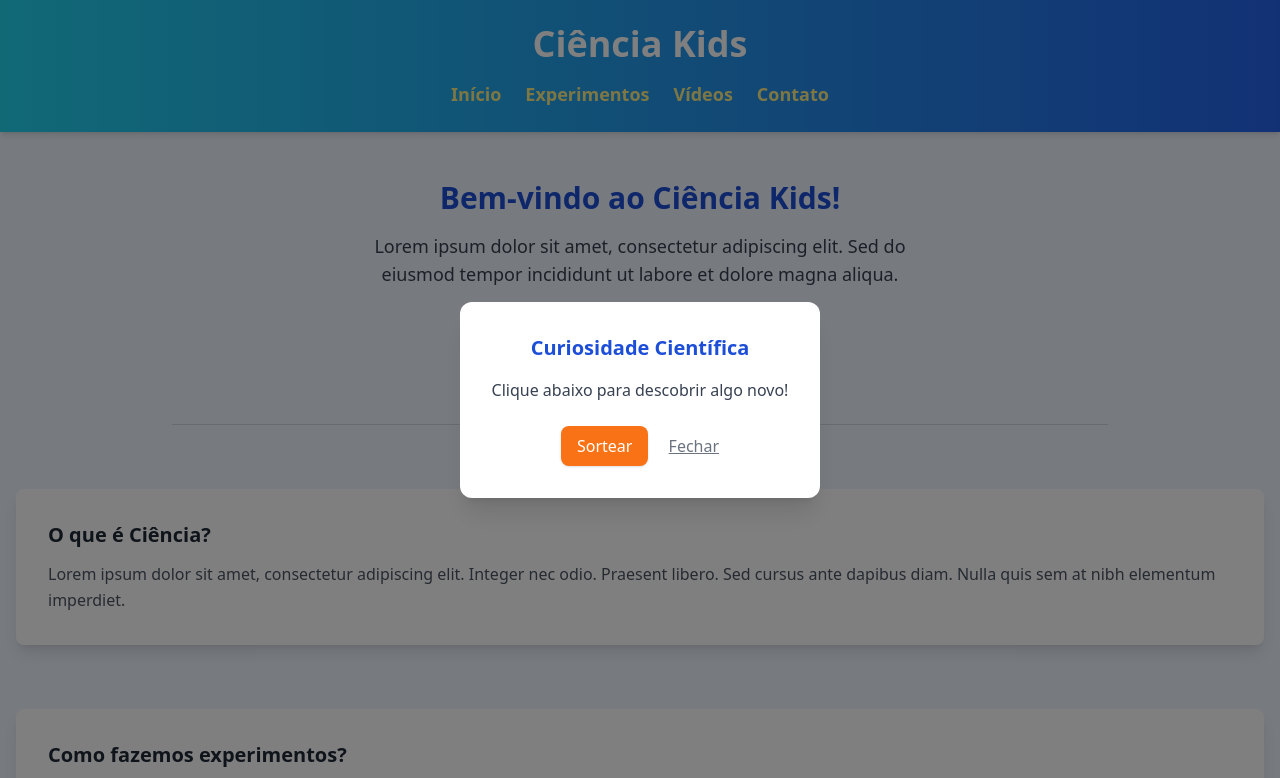
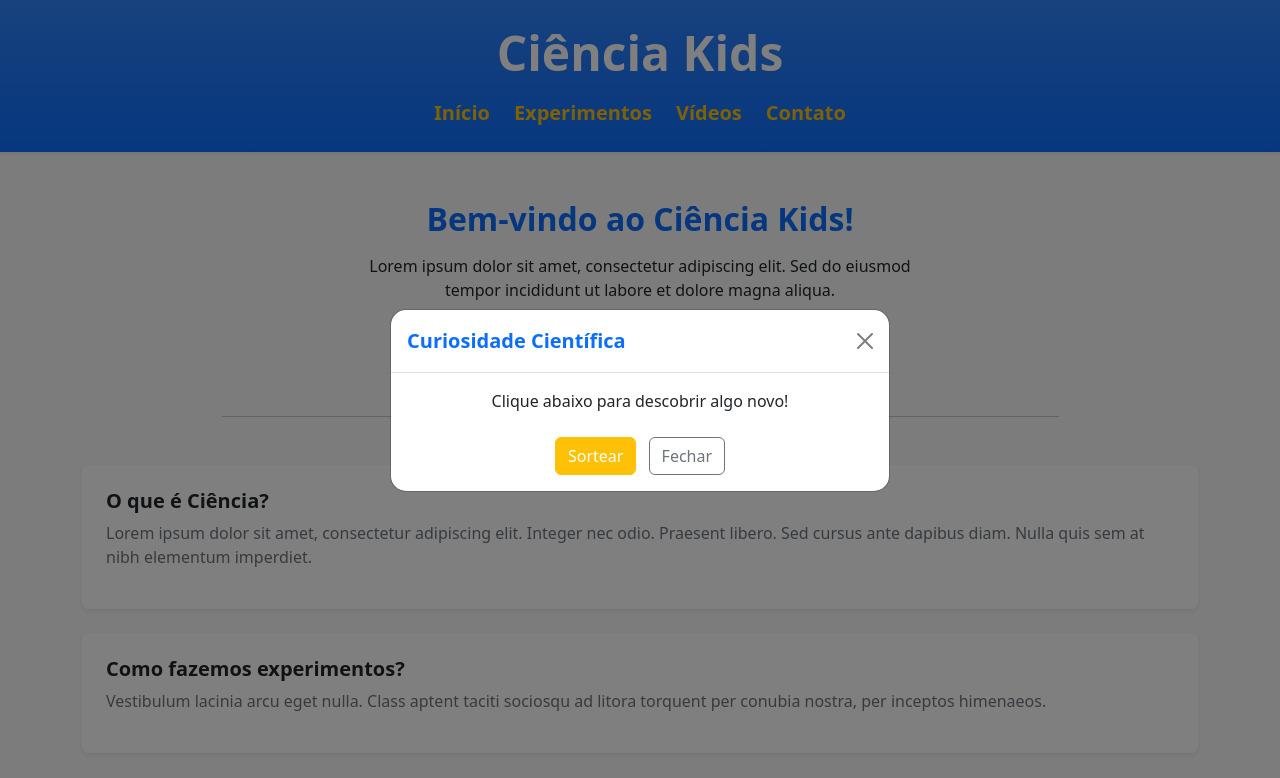
Before and after one commit to digochannel/cienciakids, a plain HTML site: page index.html in a window 1280 px wide. Both pictures are taken after a click on the button "Descubra uma Curiosidade". Shown: the top 778 px of the page. Drawn offline with nearby package versions, Linux system fonts and the light colour scheme.

Commit message:
Update index.html

```diff
--- a/index.html
+++ b/index.html
@@ -1,94 +1,101 @@
 <!DOCTYPE html>
-<html lang="pt-BR" class="scroll-smooth" x-data="{ modalOpen: false }" xmlns:htmx="http://www.w3.org/1999/xhtml">
+<html lang="pt-BR">
 <head>
   <meta charset="UTF-8" />
   <meta name="viewport" content="width=device-width, initial-scale=1.0" />
   <title>Ciência Kids</title>
-  <script src="https://cdn.tailwindcss.com"></script>
-  <script defer src="https://unpkg.com/alpinejs@3.x.x/dist/cdn.min.js"></script>
-  <script src="https://unpkg.com/htmx.org@1.9.10"></script>
+  <!-- Bootstrap CSS -->
+  <link href="https://cdn.jsdelivr.net/npm/bootstrap@5.3.3/dist/css/bootstrap.min.css" rel="stylesheet">
+  <!-- Bootstrap Icons (opcional) -->
+  <link href="https://cdn.jsdelivr.net/npm/bootstrap-icons@1.10.5/font/bootstrap-icons.css" rel="stylesheet">
 </head>
 
-<body class="bg-blue-50 text-gray-800 flex flex-col min-h-screen font-sans">
+<body class="d-flex flex-column min-vh-100 bg-light text-dark">
 
   <!-- Header -->
-  <header class="bg-gradient-to-r from-cyan-400 to-blue-600 shadow-md">
-    <div class="container mx-auto px-4 py-6 text-center">
-      <h1 class="text-3xl md:text-4xl font-bold text-white">Ciência Kids</h1>
-      <nav class="mt-4 flex justify-center gap-6 text-yellow-200 font-semibold text-lg">
-        <a href="#">Início</a>
-        <a href="#">Experimentos</a>
-        <a href="#">Vídeos</a>
-        <a href="#">Contato</a>
+  <header class="bg-primary bg-gradient shadow-sm text-white">
+    <div class="container text-center py-4">
+      <h1 class="display-5 fw-bold">Ciência Kids</h1>
+      <nav class="mt-3 d-flex justify-content-center gap-4 fs-5">
+        <a href="#" class="text-warning text-decoration-none fw-semibold">Início</a>
+        <a href="#" class="text-warning text-decoration-none fw-semibold">Experimentos</a>
+        <a href="#" class="text-warning text-decoration-none fw-semibold">Vídeos</a>
+        <a href="#" class="text-warning text-decoration-none fw-semibold">Contato</a>
       </nav>
     </div>
   </header>
 
   <!-- Main -->
-  <main class="flex-1 container mx-auto px-4 py-12 space-y-16">
+  <main class="flex-grow-1 container py-5">
 
     <!-- Seção de Introdução -->
-    <section class="text-center">
-      <h2 class="text-2xl md:text-3xl font-semibold text-blue-700 mb-4">Bem-vindo ao Ciência Kids!</h2>
-      <p class="max-w-xl mx-auto text-lg text-gray-700">
+    <section class="text-center mb-5">
+      <h2 class="text-primary fw-semibold mb-3">Bem-vindo ao Ciência Kids!</h2>
+      <p class="mx-auto mb-4" style="max-width: 600px;">
         Lorem ipsum dolor sit amet, consectetur adipiscing elit. Sed do eiusmod tempor incididunt ut labore et dolore magna aliqua.
       </p>
-      <button class="mt-6 bg-orange-500 hover:bg-orange-600 text-white px-6 py-3 rounded-xl shadow-md transition"
-              @click="modalOpen = true">
+      <button class="btn btn-warning text-white px-4 py-2" data-bs-toggle="modal" data-bs-target="#curiosidadeModal">
         Descubra uma Curiosidade
       </button>
     </section>
 
-    <hr class="border-t border-gray-300 w-3/4 mx-auto" />
+    <hr class="my-5" style="width: 75%; margin: auto;" />
 
     <!-- Seção de Conteúdo 1 -->
-    <section class="bg-white rounded-lg shadow-lg p-8">
-      <h3 class="text-xl font-bold text-gray-800 mb-3">O que é Ciência?</h3>
-      <p class="text-gray-600 leading-relaxed">
+    <section class="bg-white rounded shadow-sm p-4 mb-4">
+      <h3 class="h5 fw-bold text-dark mb-2">O que é Ciência?</h3>
+      <p class="text-secondary">
         Lorem ipsum dolor sit amet, consectetur adipiscing elit. Integer nec odio. Praesent libero. Sed cursus ante dapibus diam.
         Nulla quis sem at nibh elementum imperdiet.
       </p>
     </section>
 
     <!-- Seção de Conteúdo 2 -->
-    <section class="bg-white rounded-lg shadow-lg p-8">
-      <h3 class="text-xl font-bold text-gray-800 mb-3">Como fazemos experimentos?</h3>
-      <p class="text-gray-600 leading-relaxed">
+    <section class="bg-white rounded shadow-sm p-4 mb-4">
+      <h3 class="h5 fw-bold text-dark mb-2">Como fazemos experimentos?</h3>
+      <p class="text-secondary">
         Vestibulum lacinia arcu eget nulla. Class aptent taciti sociosqu ad litora torquent per conubia nostra, per inceptos himenaeos.
       </p>
     </section>
 
-    <hr class="border-t border-gray-300 w-3/4 mx-auto" />
+    <hr class="my-5" style="width: 75%; margin: auto;" />
 
-    <!-- Seção com HTMX simulando um load externo -->
+    <!-- Seção com "load" simulado -->
     <section class="text-center">
-      <h3 class="text-xl font-bold text-gray-800 mb-3">Novidades!</h3>
-      <div class="text-gray-600" hx-get="/fake-novidade" hx-trigger="load" hx-target="#novidade" hx-swap="innerHTML">
-        <div id="novidade">Carregando novidade...</div>
-      </div>
+      <h3 class="h5 fw-bold mb-3">Novidades!</h3>
+      <div class="text-muted" id="novidade">Carregando novidade...</div>
     </section>
 
   </main>
 
   <!-- Footer -->
-  <footer class="bg-blue-600 text-white text-center py-6 text-sm">
-    © 2025 Ciência Kids • Desenvolvido por Pequenos Gênios<br>
-    <a href="#" class="underline text-yellow-300">Política de Privacidade</a> |
-    <a href="#" class="underline text-yellow-300">Termos de Uso</a>
+  <footer class="bg-primary text-white text-center py-4 small mt-auto">
+    © 2025 Ciência Kids • Desenvolvido por Pequenos Gênios<br />
+    <a href="#" class="text-warning text-decoration-underline">Política de Privacidade</a> |
+    <a href="#" class="text-warning text-decoration-underline">Termos de Uso</a>
   </footer>
 
   <!-- Modal -->
-  <div x-show="modalOpen" x-transition class="fixed inset-0 bg-black bg-opacity-50 flex items-center justify-center z-50">
-    <div class="bg-white p-8 rounded-xl shadow-xl max-w-md text-center" @click.outside="modalOpen = false">
-      <h4 class="text-xl font-bold mb-4 text-blue-700">Curiosidade Científica</h4>
-      <p id="curiosidadeTexto" class="text-gray-700 mb-6">Clique abaixo para descobrir algo novo!</p>
-      <button class="bg-orange-500 hover:bg-orange-600 text-white px-4 py-2 rounded-lg shadow"
-              onclick="sortearCuriosidade()">Sortear</button>
-      <button class="ml-4 text-gray-500 underline" @click="modalOpen = false">Fechar</button>
+  <div class="modal fade" id="curiosidadeModal" tabindex="-1" aria-labelledby="curiosidadeModalLabel" aria-hidden="true">
+    <div class="modal-dialog modal-dialog-centered">
+      <div class="modal-content rounded-4">
+        <div class="modal-header">
+          <h5 class="modal-title text-primary fw-bold" id="curiosidadeModalLabel">Curiosidade Científica</h5>
+          <button type="button" class="btn-close" data-bs-dismiss="modal" aria-label="Fechar"></button>
+        </div>
+        <div class="modal-body text-center">
+          <p id="curiosidadeTexto" class="mb-4">Clique abaixo para descobrir algo novo!</p>
+          <button class="btn btn-warning text-white me-2" onclick="sortearCuriosidade()">Sortear</button>
+          <button class="btn btn-outline-secondary" data-bs-dismiss="modal">Fechar</button>
+        </div>
+      </div>
     </div>
   </div>
 
-  <!-- Script de curiosidade -->
+  <!-- Scripts Bootstrap -->
+  <script src="https://cdn.jsdelivr.net/npm/bootstrap@5.3.3/dist/js/bootstrap.bundle.min.js"></script>
+
+  <!-- Script da Curiosidade -->
   <script>
     function sortearCuriosidade() {
       const curiosidades = [
@@ -101,7 +108,14 @@
       const index = Math.floor(Math.random() * curiosidades.length);
       document.getElementById("curiosidadeTexto").innerText = curiosidades[index];
     }
+
+    // Simulação de "load externo"
+    window.addEventListener("DOMContentLoaded", () => {
+      setTimeout(() => {
+        document.getElementById("novidade").innerHTML = "Nova experiência disponível em breve!";
+      }, 1500);
+    });
   </script>
 
 </body>
-  </html>
+      </html>
```
